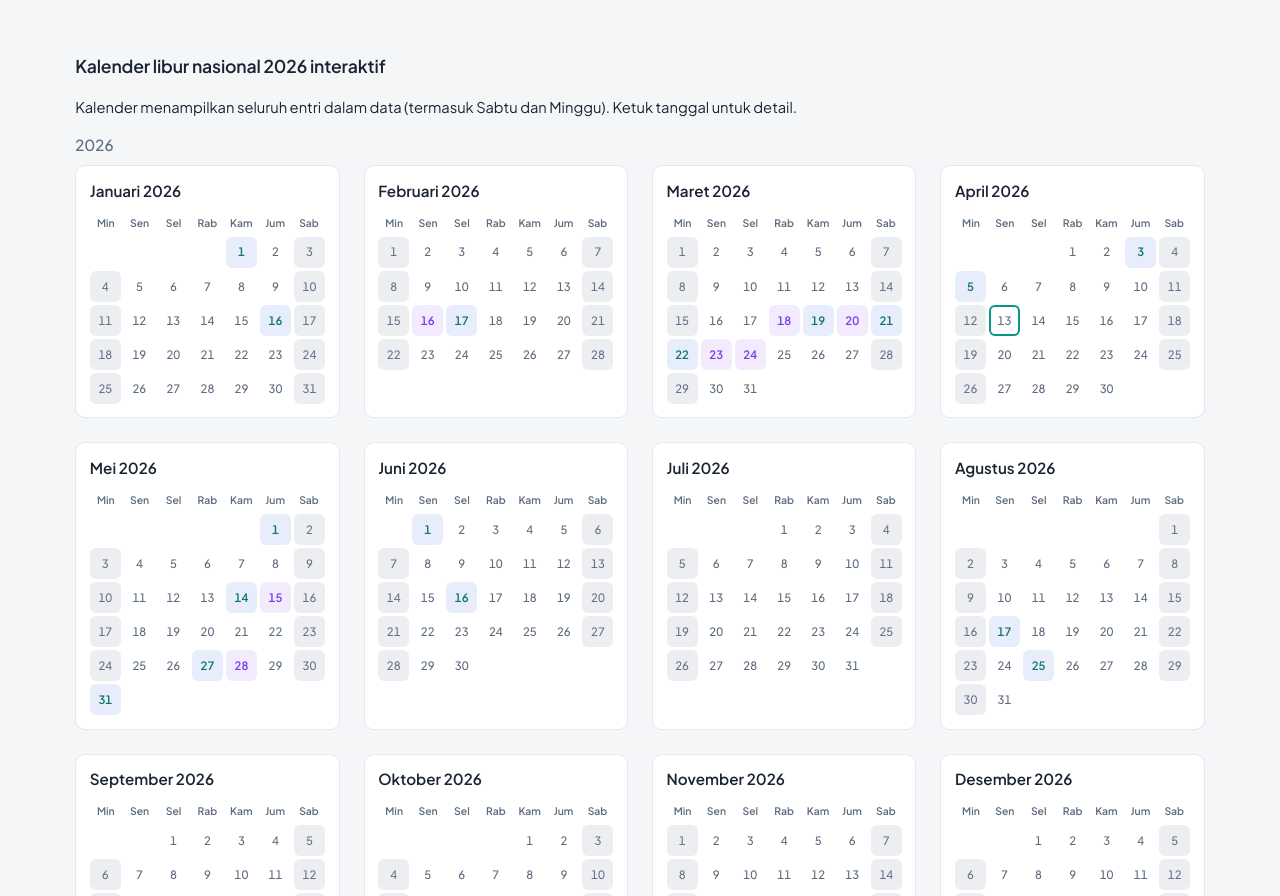
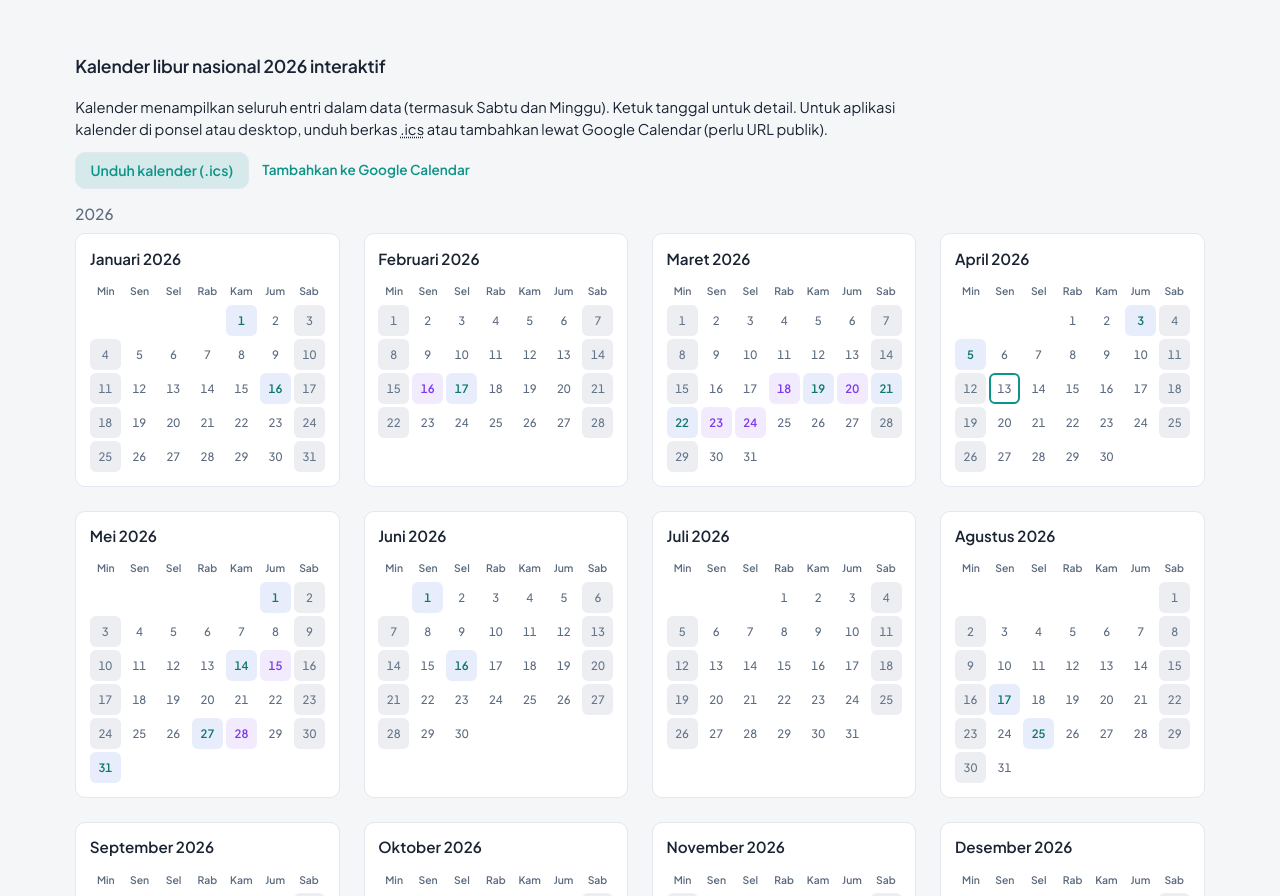
Before and after one commit to dpraktikastudio/kapanlibur, a website: page index.html in a window 1280 px wide. Shown: the part 1437-2333 px from the top of the page. Drawn offline with nearby package versions, Linux system fonts and the light colour scheme; a web font is replaced by a local one.

Commit message:
Add interactive calendar features and ICS export for 2026 holidays
- Introduced a new `.ics` file for the 2026 Indonesian holiday calendar, allowing users to download and integrate holiday data into their personal calendars.
- Updated `index.html` to include download links for the ICS file and a Google Calendar integration option, enhancing user accessibility to holiday information.
- Enhanced styles in `non-critical.css` for the new calendar action buttons, ensuring a cohesive design.
- Revised documentation in `guide.md` to include details about the ICS export feature and its usage.

```diff
--- a/assets/non-critical.css
+++ b/assets/non-critical.css
@@ -189,6 +189,49 @@
   display: flex;
   flex-direction: column;
   gap: 0.75rem;
+}
+.cal-ics-actions {
+  display: flex;
+  flex-wrap: wrap;
+  align-items: center;
+  gap: 0.5rem 0.85rem;
+  margin-bottom: 0.85rem;
+}
+.cal-ics-actions .btn-cal-ics {
+  display: inline-flex;
+  align-items: center;
+  justify-content: center;
+  padding: 0.45rem 0.9rem;
+  font-size: 0.88rem;
+  font-weight: 600;
+  font-family: inherit;
+  border-radius: var(--radius-sm);
+  border: 1px solid var(--border);
+  background: var(--accent-soft);
+  color: var(--accent);
+  text-decoration: none;
+  cursor: pointer;
+}
+.cal-ics-actions .btn-cal-ics:hover {
+  filter: brightness(0.97);
+}
+.cal-ics-actions .btn-cal-ics:focus-visible {
+  outline: 2px solid var(--accent);
+  outline-offset: 2px;
+}
+.cal-ics-actions .cal-ics-link {
+  font-size: 0.85rem;
+  font-weight: 600;
+  color: var(--accent);
+  text-decoration: none;
+}
+.cal-ics-actions .cal-ics-link:hover {
+  text-decoration: underline;
+}
+.cal-ics-actions .cal-ics-link:focus-visible {
+  outline: 2px solid var(--accent);
+  outline-offset: 2px;
+  border-radius: 2px;
 }
 .cal-month-toolbar {
   display: none;
--- a/index.html
+++ b/index.html
@@ -653,9 +653,26 @@
 
       <section class="static-section" id="kalender-2026" aria-labelledby="cal-heading">
         <h2 id="cal-heading">Kalender libur nasional 2026 interaktif</h2>
-        <p class="intro-copy" style="margin-bottom:1rem;font-size:0.92rem">
-          Kalender menampilkan seluruh entri dalam data (termasuk Sabtu dan Minggu). Ketuk tanggal untuk detail.
+        <p class="intro-copy" style="margin-bottom:0.65rem;font-size:0.92rem">
+          Kalender menampilkan seluruh entri dalam data (termasuk Sabtu dan Minggu). Ketuk tanggal untuk detail. Untuk aplikasi kalender di ponsel atau desktop, unduh berkas
+          <abbr title="iCalendar">.ics</abbr> atau tambahkan lewat Google Calendar (perlu URL publik).
         </p>
+        <div class="cal-ics-actions" aria-label="Kalender libur Indonesia2026">
+          <a
+            class="btn-cal-ics"
+            href="assets/kalender-libur-indonesia-2026.ics"
+            download="kalender-libur-indonesia-2026.ics"
+            >Unduh kalender (.ics)</a
+          >
+          <a
+            class="cal-ics-link"
+            id="cal-ics-google"
+            href="https://calendar.google.com/calendar/u/0/r/settings/addbyurl"
+            target="_blank"
+            rel="noopener noreferrer"
+            >Tambahkan ke Google Calendar</a
+          >
+        </div>
         <p id="cal-year-label" class="list-month-label" style="margin-bottom:0.5rem"></p>
         <div id="cal-state" class="loading">Memuat data…</div>
         <div id="calendar-wrap" hidden>
@@ -718,6 +735,14 @@
   <script src="https://cdn.jsdelivr.net/npm/@popperjs/core@2.11.8/dist/umd/popper.min.js"></script>
   <script>
 (function () {
+  (function setCalIcsGoogleLink() {
+    const el = document.getElementById("cal-ics-google");
+    if (!el) return;
+    const icsUrl = new URL("assets/kalender-libur-indonesia-2026.ics", window.location.href).href;
+    el.href =
+      "https://calendar.google.com/calendar/u/0/r/settings/addbyurl?url=" + encodeURIComponent(icsUrl);
+  })();
+
   const MONTHS = [
     "Januari", "Februari", "Maret", "April", "Mei", "Juni",
     "Juli", "Agustus", "September", "Oktober", "November", "Desember"
```
Also changed, not shown: docs/guide.md (+1 -0 lines), 3 other files.
